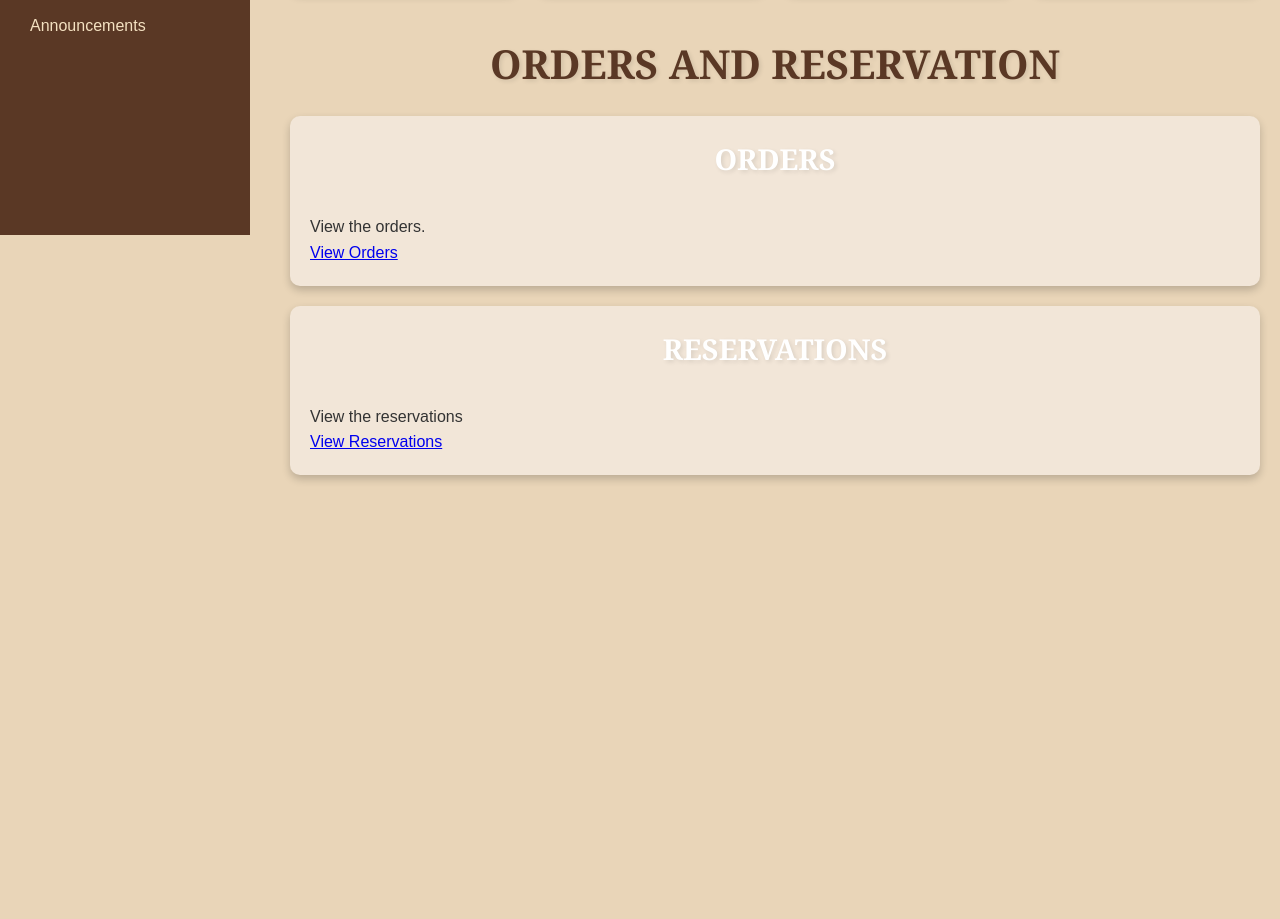
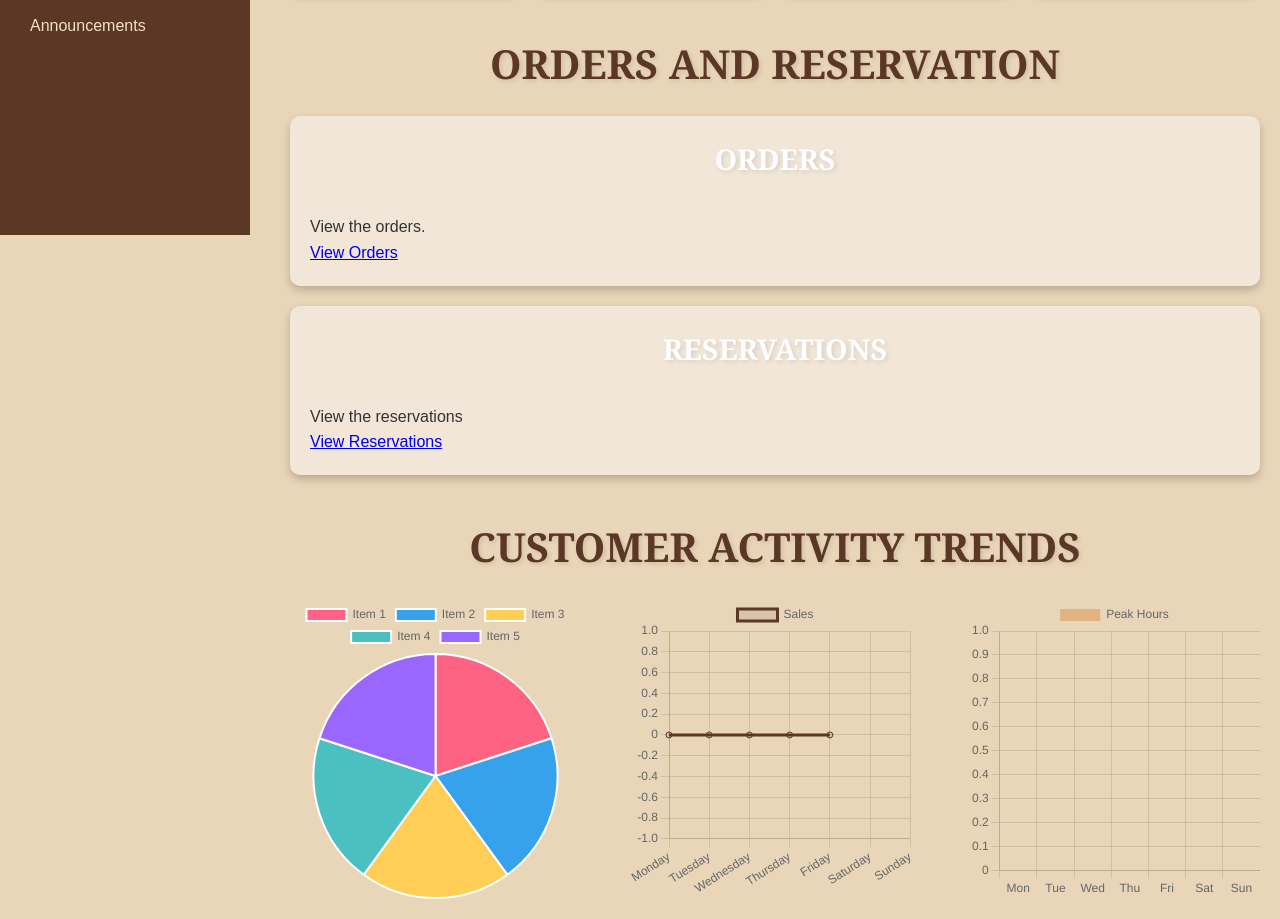
Before and after one commit to SzzSuraj/Restaurant-Reservation-and-Ordering-System, a website: page public/html/admin-dashboard.html in a window 1280 px wide. Shown: the part 565-1484 px from the top of the page. Before the commit the page ends 1080 px from the top, so only its background shows below. Drawn offline with nearby package versions, Linux system fonts and the light colour scheme.

Commit message:
Update admin-dashboard.html
3 charts are added with a dummy data just to make it visiable

```diff
--- a/public/html/admin-dashboard.html
+++ b/public/html/admin-dashboard.html
@@ -140,6 +140,38 @@
         button:hover {
             background-color: #744831; /* Lighter brown */
         }
+
+
+
+        .charts-section {
+  margin-top: 40px;
+}
+
+.charts-section h2 {
+  color: #5a3825;
+  margin-bottom: 20px;
+}
+
+.charts-container {
+  display: flex;
+  justify-content: space-between;
+  flex-wrap: wrap;
+  gap: 20px;
+}
+
+.chart-item {
+  flex: 1;
+  max-width: 30%; /* Ensures charts aren't too wide */
+  height: 300px;  /* Fixed height for consistency */
+  position: relative;
+}
+
+/* Ensure canvases fill their containers */
+.chart-item canvas {
+  width: 100% !important;
+  height: 100% !important;
+}
+
     </style>
 
     <script src="https://kit.fontawesome.com/a076d05399.js" crossorigin="anonymous"></script>
@@ -222,6 +254,87 @@
                 <a href="reservations-list.html">View Reservations</a>
             </div>
         </div>
+
+        <!-- Charts Section -->
+<div class="charts-section">
+    <h2>Customer Activity Trends</h2>
+    <div class="charts-container">
+      <div class="chart-item">
+        <canvas id="pieChart"></canvas>
+      </div>
+      <div class="chart-item">
+        <canvas id="lineChart"></canvas>
+      </div>
+      <div class="chart-item">
+        <canvas id="barChart"></canvas>
+      </div>
     </div>
+  </div>
+
+    </div>
+    <script src="https://cdn.jsdelivr.net/npm/chart.js"></script>
+
+
+    <script>
+        document.addEventListener('DOMContentLoaded', function () {
+          const pieCtx = document.getElementById('pieChart').getContext('2d');
+          const lineCtx = document.getElementById('lineChart').getContext('2d');
+          const barCtx = document.getElementById('barChart').getContext('2d');
+
+          // Pie Chart: Most Popular 5 Menu Items (dummy data)
+          new Chart(pieCtx, {
+            type: 'pie',
+            data: {
+              labels: ['Item 1', 'Item 2', 'Item 3', 'Item 4', 'Item 5'],
+              datasets: [{
+                data: [1, 1, 1, 1, 1], // Dummy values ensure visibility
+                backgroundColor: ['#FF6384', '#36A2EB', '#FFCE56', '#4BC0C0', '#9966FF']
+              }]
+            },
+            options: {
+              responsive: true,
+              maintainAspectRatio: false
+            }
+          });
+
+          // Line Chart: Sales Over Time (dummy data)
+          new Chart(lineCtx, {
+            type: 'line',
+            data: {
+              labels: ['Monday', 'Tuesday', 'Wednesday', 'Thursday', 'Friday', 'Saturday', 'Sunday'], // Placeholder labels
+              datasets: [{
+                label: 'Sales',
+                data: [0, 0, 0, 0, 0], // Dummy data
+                borderColor: '#5a3825',
+                backgroundColor: 'rgba(90, 56, 37, 0.1)',
+                fill: true
+              }]
+            },
+            options: {
+              responsive: true,
+              maintainAspectRatio: false
+            }
+          });
+
+          // Bar Chart: Peak Hours by Day (dummy data)
+          new Chart(barCtx, {
+            type: 'bar',
+            data: {
+              labels: ['Mon', 'Tue', 'Wed', 'Thu', 'Fri', 'Sat', 'Sun'],
+              datasets: [{
+                label: 'Peak Hours',
+                data: [0, 0, 0, 0, 0, 0, 0], // Dummy data
+                backgroundColor: '#e1b382'
+              }]
+            },
+            options: {
+              responsive: true,
+              maintainAspectRatio: false
+            }
+          });
+        });
+        </script>
+
+
 </body>
 </html>
```
